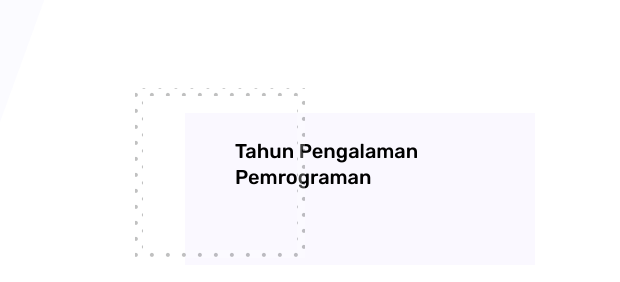
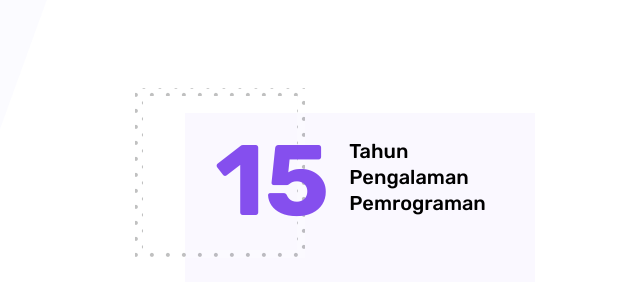
Before and after one commit to yusronarif/www, a plain HTML site: page main.html in a window 1280 px wide. Shown: the part 1180-1462 px from the top of the page, 660-1280 px from the left. Drawn offline with Linux system fonts and the light colour scheme.

Commit message:
Update main.html

```diff
--- a/main.html
+++ b/main.html
@@ -157,8 +157,9 @@
       <div class="offset-lg-2 col-lg-4 col-md-6">
         <div class="client-info">
           <div class="d-flex mb-50">
-            <span class="lage"><script>write(longCarier).toString();</script></span>
+            <span class="lage" id="lgCarier"></span>
             <span class="smll">Tahun Pengalaman Pemrograman</span>
+            <script>document.getElementById('lgCarier').innerHTML = longCarier;</script>
           </div>
         </div>
       </div>
```
